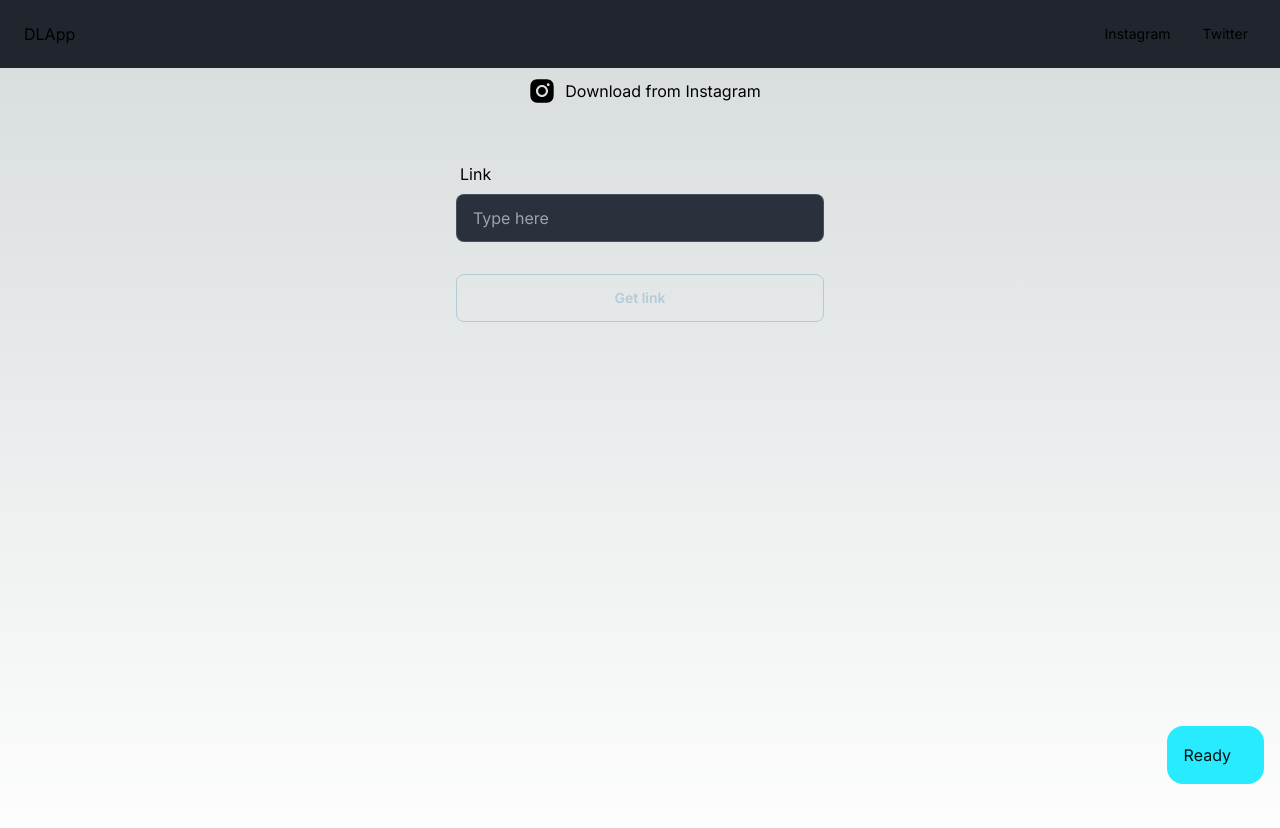
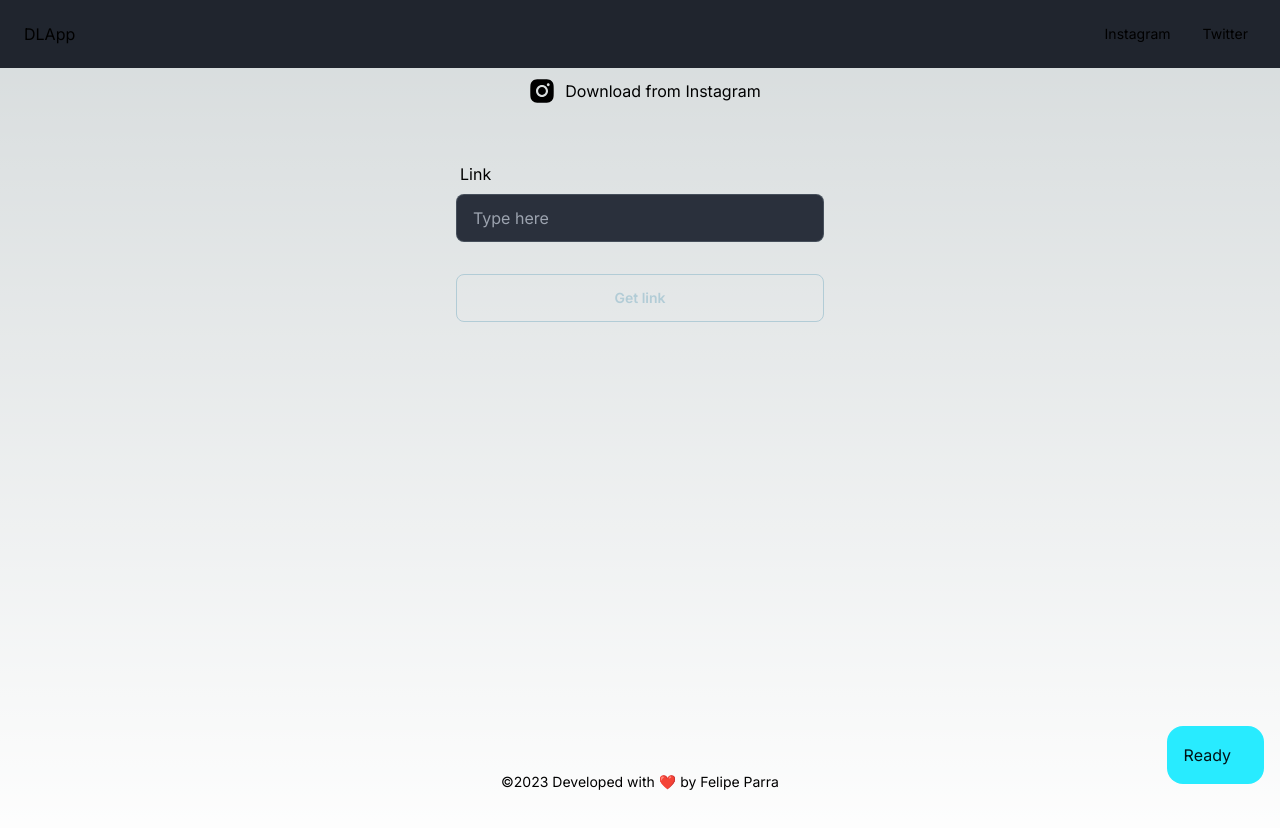
Before and after one commit to felipe-parra/download-media, a Next.js app: page / in a window 1280 px wide. Shown: the top 828 px of the page. Built offline with nearby package versions, Linux system fonts and the light colour scheme.

Commit message:
Added footer

```diff
--- a/src/app/layout.tsx
+++ b/src/app/layout.tsx
@@ -2,6 +2,7 @@
 import { Inter } from 'next/font/google'
 import './globals.css'
 import Drawer from '@/components/drawer'
+import Footer from '@/components/footer'
 
 const inter = Inter({ subsets: ['latin'] })
 
@@ -23,6 +24,7 @@
       <body className={inter.className}>
         <Drawer />
         {children}
+        <Footer />
       </body>
     </html>
   )
--- /dev/null
+++ b/src/components/footer.tsx
@@ -0,0 +1,7 @@
+import React from 'react'
+
+export default function Footer() {
+  return (
+    <section className='mx-auto text-center text-sm absolute bottom-2 w-full'>©{new Date().getFullYear()} Developed with ❤️ by Felipe Parra </section>
+  )
+}
```
